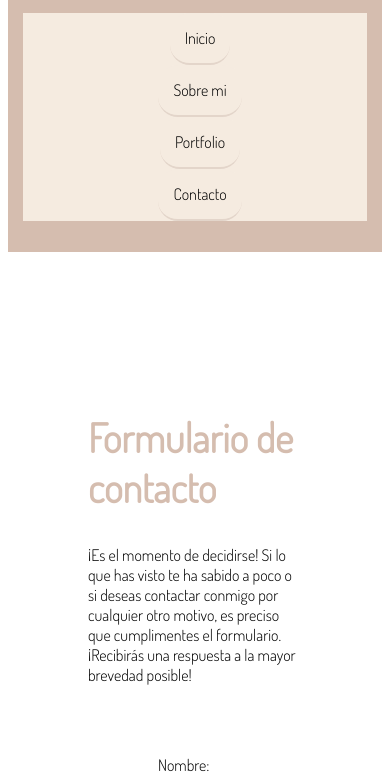
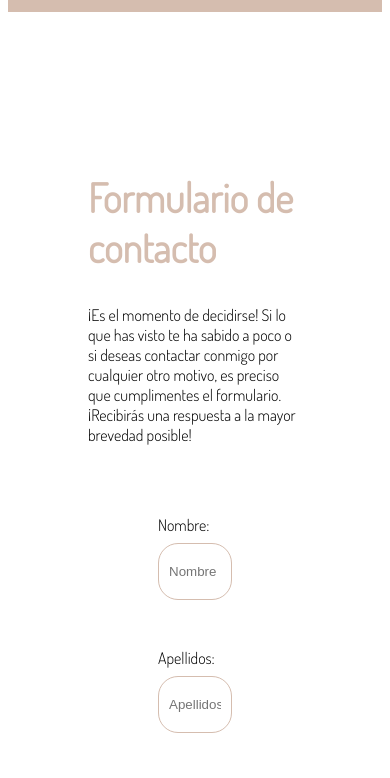
Before and after one commit to monicaortiz20/Biografia.html, a plain HTML site: page pages/contacto.html in a window 390 px wide. Shown: the part 66-844 px from the top of the page. Drawn offline with Linux system fonts and the light colour scheme.

Commit message:
fix/css prevent show menu-collapsed in mobile version with important

```diff
--- a/css/style.css
+++ b/css/style.css
@@ -496,7 +496,7 @@
     }
 
     .display-none {
-        display: none;
+        display: none !important;
     }
 
     /* LA VISTA MOVIL */
```
